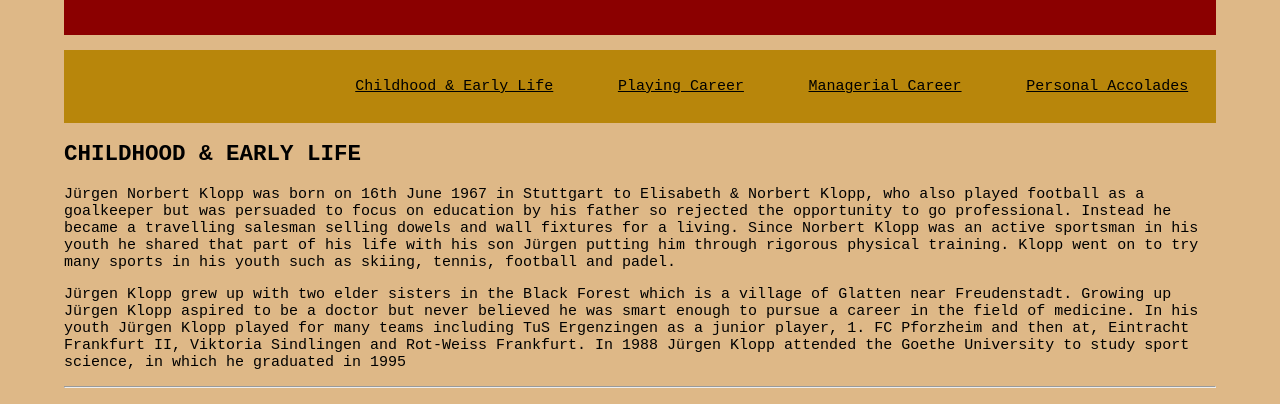
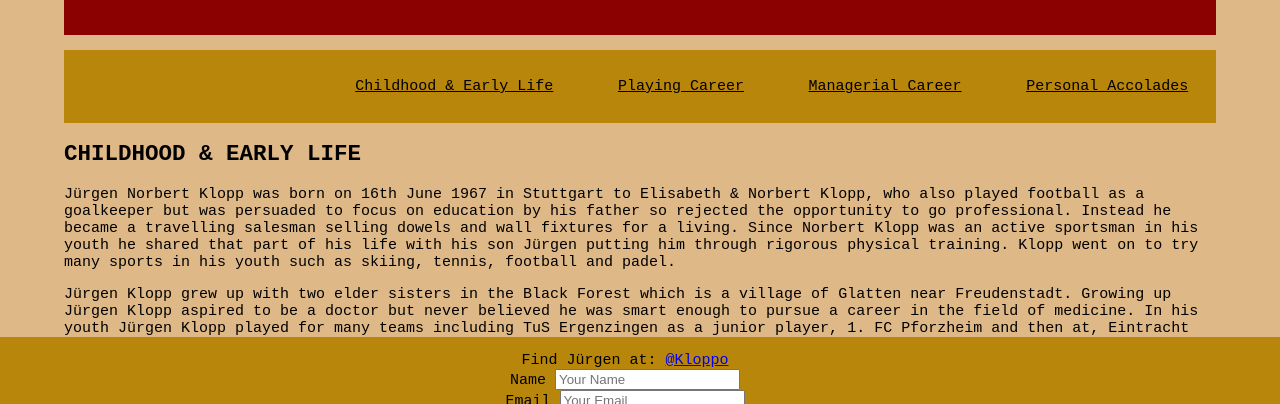
Before and after one commit to Gyamfi98/History-of-Kloppo, a plain HTML site: page index.html in a window 1280 px wide. Shown: the part 353-757 px from the top of the page. Drawn offline with Linux system fonts and the light colour scheme.

Commit message:
Add footer styling

```diff
--- a/assets/css/style.css
+++ b/assets/css/style.css
@@ -35,6 +35,7 @@ h1 {
 
 h4 {
     text-align: end;
+    text-transform: uppercase;
 }
 
 nav a:hover {
@@ -86,3 +87,19 @@ img {
     float: right;
     margin-left: 2.5%;
 }
+
+footer {
+	background-color: darkgoldenrod;
+	padding: 1em;
+	text-align: center;
+    height: 10%;
+    width: 100%;
+    position: fixed;
+    bottom: 0;
+    right: 0;
+	z-index: 3;
+}
+
+@media screen and (min-width: 980px) {
+
+}
```
